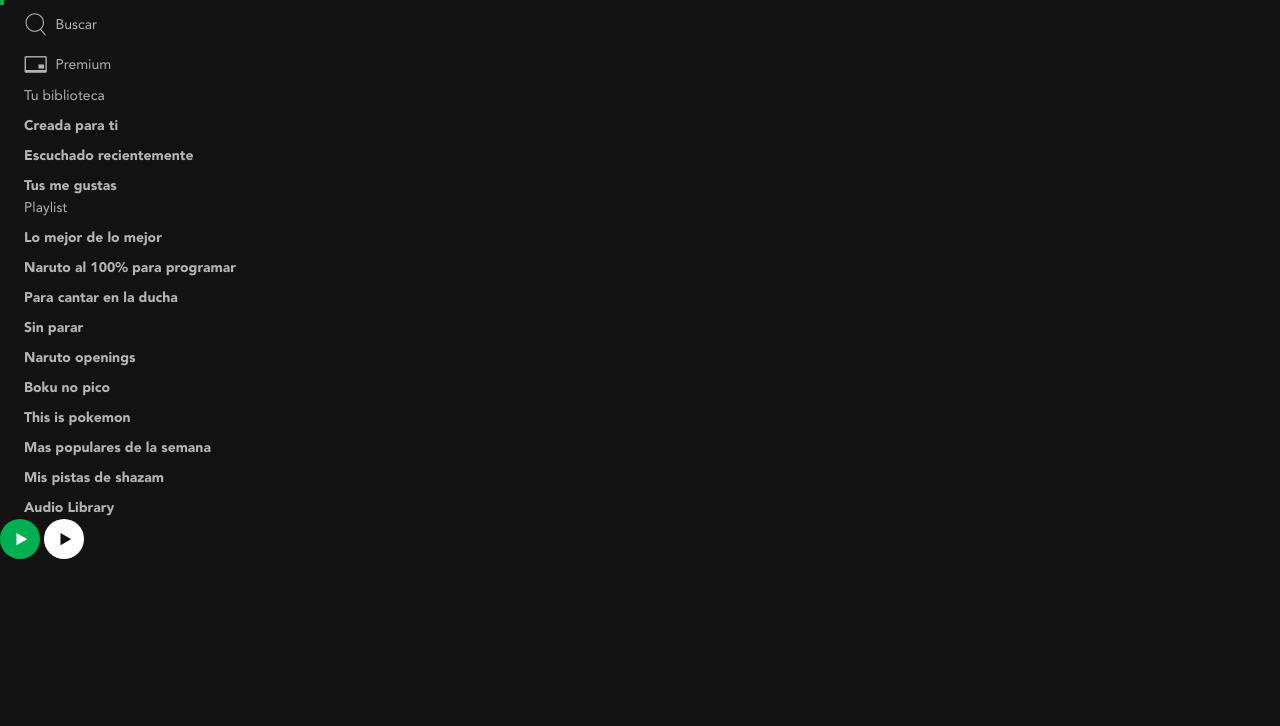
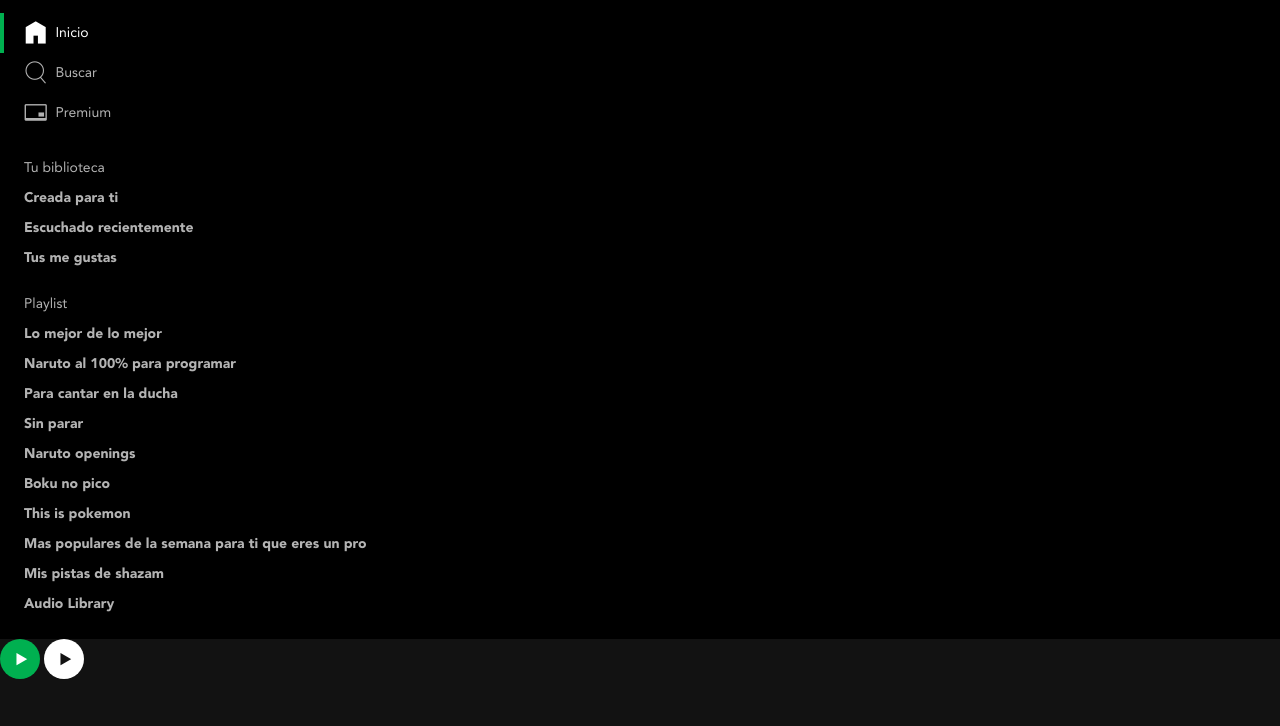
Before and after one commit to jorge-santafe/spotifu, a plain HTML site: page index.html in a window 1280 px wide. Shown: the part 74-800 px from the top of the page. Drawn offline with Linux system fonts and the light colour scheme; files whose address does not match are found by name.

Commit message:
Ellipsis,sidebar

```diff
--- /dev/null
+++ b/css/ellipsis.css
@@ -0,0 +1,9 @@
+.ellipsis{
+    overflow: hidden;
+}
+.ellipsis > *{
+    display: block;
+    white-space: nowrap;
+    overflow: hidden;
+    text-overflow: ellipsis;
+}
--- a/css/index.css
+++ b/css/index.css
@@ -3,9 +3,9 @@
 @import url('./body.css');
 @import url('./link.css');
 @import url('./button-icon.css');
-@import url('./logo.css');
-@import url('./list.css');
-@import url('./menu.css');
+@import url('./sidebar.css');
+@import url('./ellipsis.css');
+
 :root{
     --primary:#00B050;
     --white:#FFFFFF;
--- /dev/null
+++ b/css/sidebar.css
@@ -0,0 +1,11 @@
+@import url('./logo.css');
+@import url('./list.css');
+@import url('./menu.css');
+
+.sidebar{
+    display: flex;
+    gap: 1.5rem;
+    flex-direction: column;
+    padding-block: 1.5rem;
+    background-color: var(--gray60);
+}
--- a/index.html
+++ b/index.html
@@ -8,6 +8,7 @@
     <title>Spotifu</title>
 </head>
 <body class="body">
+    <div class="sidebar">
         <header class="logo">
             <a href="/" aria-current="page">
                 <img class="logo-image" src="./images/spotifu-logo.png" width="112" height="32" alt="logo de spotifu">
@@ -47,17 +48,31 @@
             <h2 class="list-title" id="playlist">Playlist</h2>
             <ul class="list-content">
                 <li class="list-item"><a class="link" href="">Lo mejor de lo mejor</a></li>
-            <li class="list-item"><a class="link" href="">Naruto al 100% para programar</a></li>
-            <li class="list-item"><a class="link" href="">Para cantar en la ducha</a></li>
+                <li class="list-item">
+                    <span class="ellipsis">
+                        <a class="link" href="">Naruto al 100% para programar</a>
+                    </span>
+                </li>
+                <li class="list-item">
+                    <span class="ellipsis">
+                        <a class="link" href="">Para cantar en la ducha</a>
+                    </span>
+                </li>
                 <li class="list-item"><a class="link" href="">Sin parar</a></li>
                 <li class="list-item"><a class="link" href="">Naruto openings</a></li>
                 <li class="list-item"><a class="link" href="">Boku no pico</a></li>
                 <li class="list-item"><a class="link" href="">This is pokemon</a></li>
-            <li class="list-item"><a class="link" href="">Mas populares de la semana</a></li>
+                <li class="list-item">
+                    <span class="ellipsis">
+                        <a class="link" href="">Mas populares de la semana para ti que eres un pro</a>
+                    </span>
+                </li>
                 <li class="list-item"><a class="link" href="">Mis pistas de shazam</a></li>
                 <li class="list-item"><a class="link" href="">Audio Library</a></li>
             </ul>
         </nav>
+    </div>
+
 
     <button class="buttonIcon is-primary" aria-label="Reproducir" title="Reproducir">
         <i class="icon-play" aria-hidden="true"></i>
```
Lines whose indentation alone changed are shown as unchanged.
